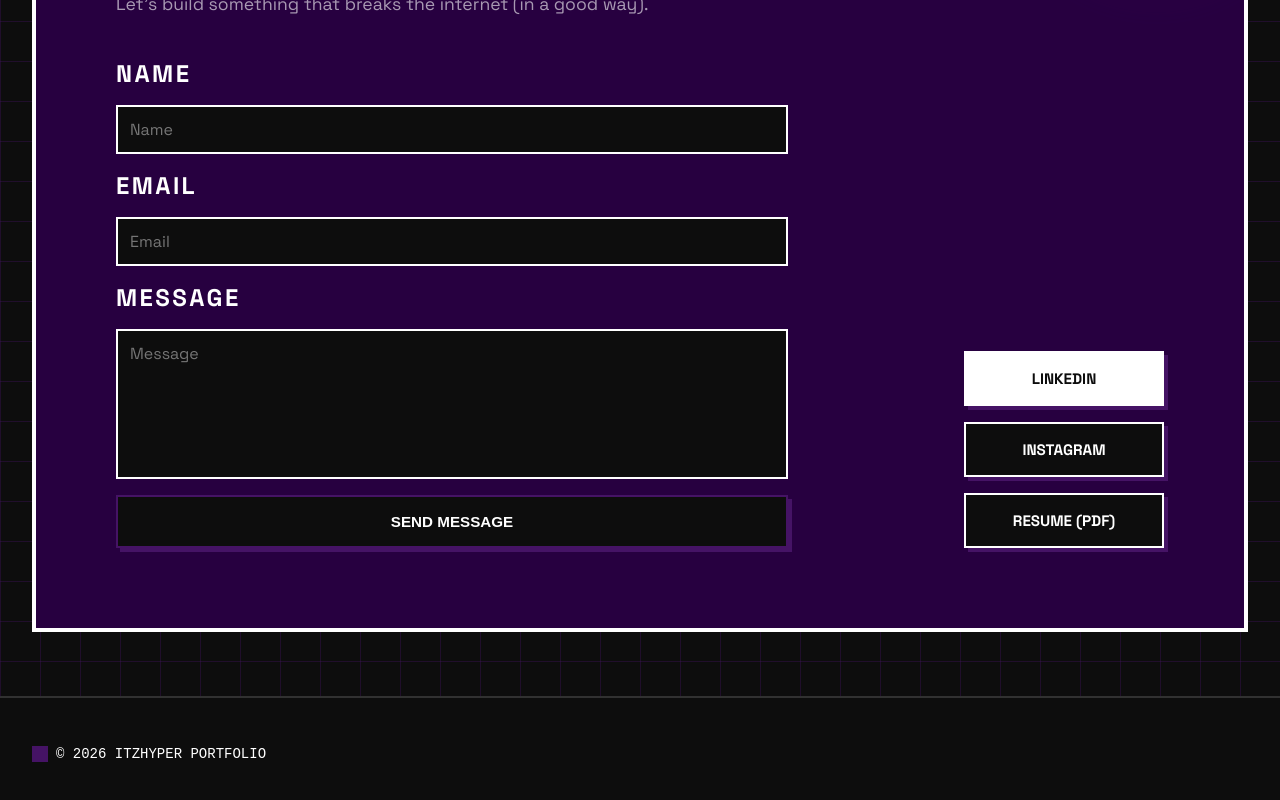
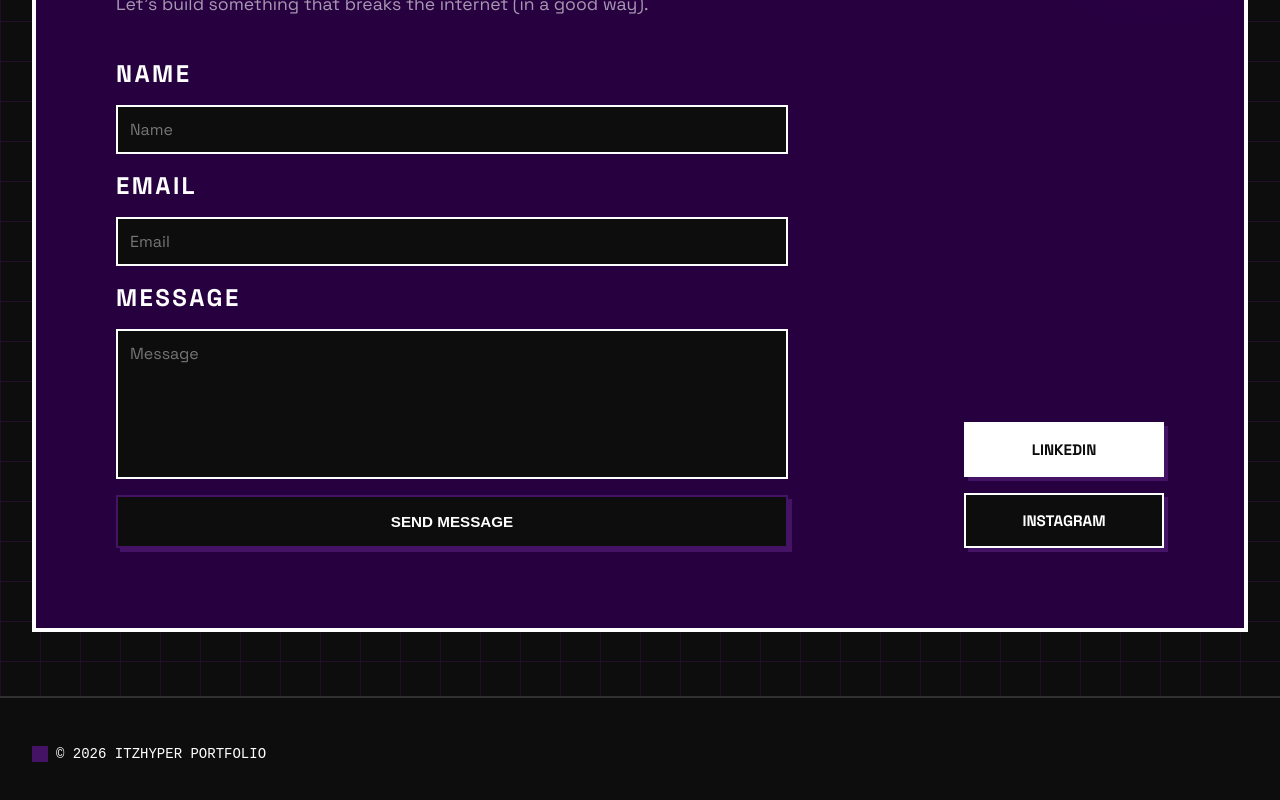
Before and after one commit to xItzHypeR/portfolio, a React (Vite) app: page / in a window 1280 px wide. Shown: the part 4219-5019 px from the top of the page. Built offline with nearby package versions, Linux system fonts and the light colour scheme.

Commit message:
feat: add initial structure for Navbar, Hero, Projects, and Contact sections.

```diff
--- a/src/components/Contact/Contact.jsx
+++ b/src/components/Contact/Contact.jsx
@@ -71,7 +71,6 @@ export default function Contact() {
                         <div className={styles.links}>
                             <a target="_blank" href="https://www.linkedin.com/in/gustavo-peralta-54a598249/" className={`${styles.socialBtn} ${styles.socialBtnLight}`}>LINKEDIN</a>
                             <a target="_blank" href="https://www.instagram.com/ItzHypeR.dev/" className={styles.socialBtn}>INSTAGRAM</a>
-                            <a href="/CV_Gustavo_Peralta.pdf" download="CV_Gustavo_Peralta.pdf" className={styles.socialBtn}>RESUME (PDF)</a>
                         </div>
                     </div>
                 </div>
```
